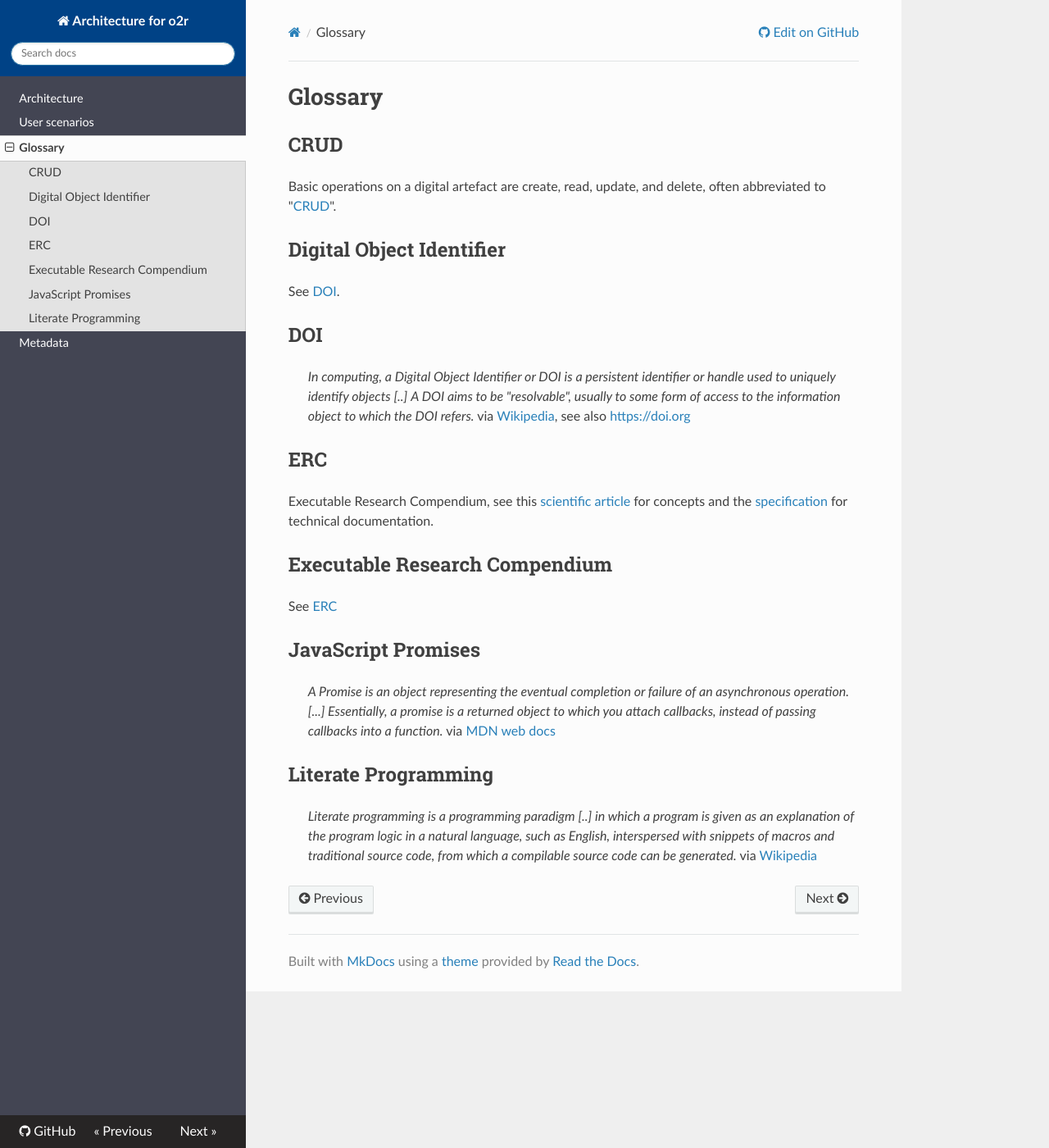
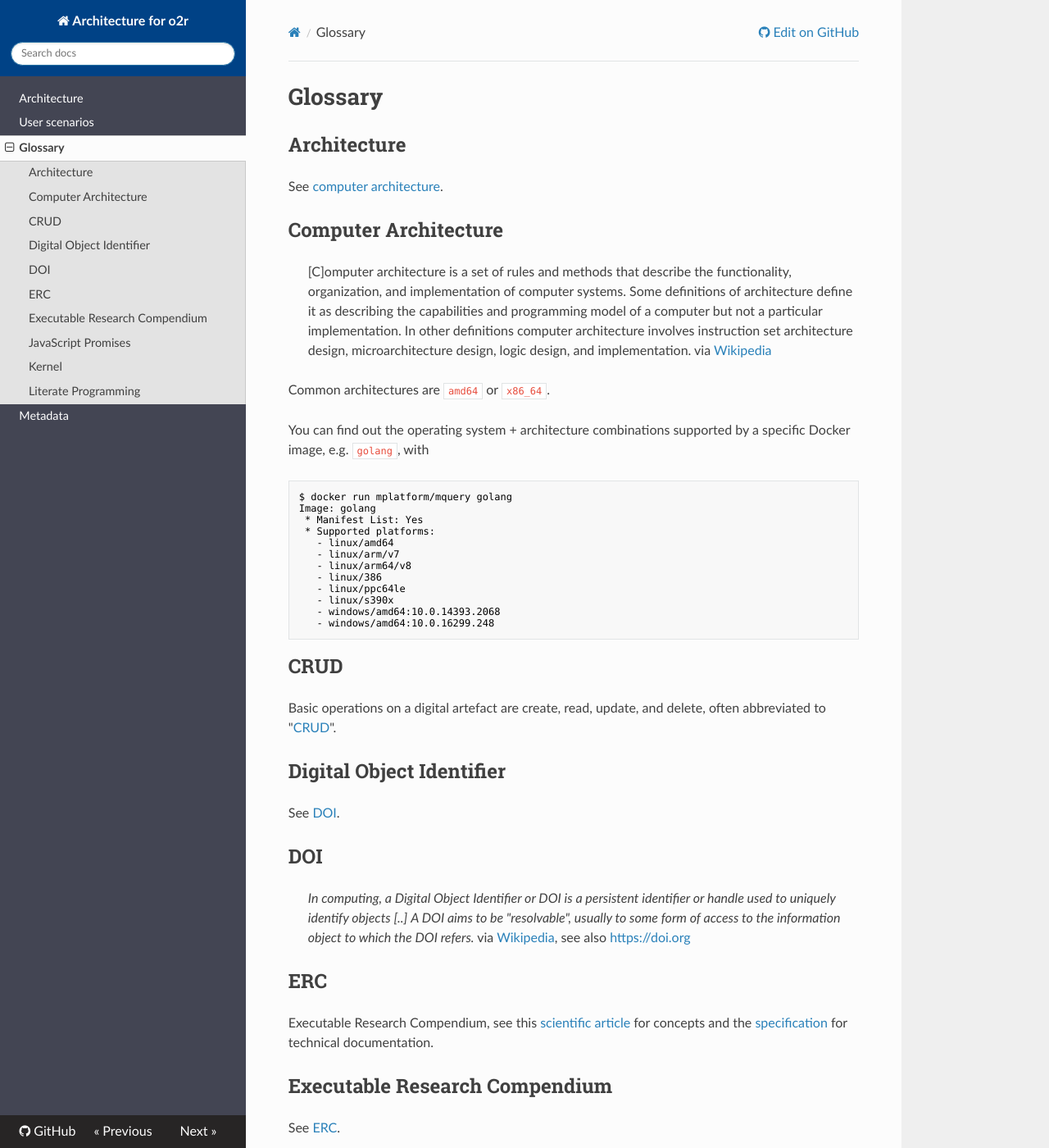
Before and after one commit to o2r-project/architecture, an MkDocs documentation site: the page built from docs/glossary.md, in a window 1280 px wide and 1400 px high. Shown: the whole window at 82% size. Built offline with MkDocs 1.6.1, drawn with Linux system fonts in a browser that asks for light colours; nearby versions of some CDN libraries; old or Windows-style settings are respelled for this version of MkDocs; some of the changed text lies outside the part shown.

Commit message:
handle OS/architectures and kernels

````diff
--- a/docs/glossary.md
+++ b/docs/glossary.md
@@ -1,4 +1,32 @@
 # Glossary
+
+## Architecture
+
+See [computer architecture](#computer-architecture).
+
+## Computer Architecture
+
+> [C]omputer architecture is a set of rules and methods that describe the functionality, organization, and implementation of computer systems. Some definitions of architecture define it as describing the capabilities and programming model of a computer but not a particular implementation. In other definitions computer architecture involves instruction set architecture design, microarchitecture design, logic design, and implementation.
+> via [Wikipedia](https://en.wikipedia.org/wiki/Computer_architecture)
+
+Common architectures are `amd64` or `x86_64`.
+
+You can find out the operating system + architecture combinations supported by a specific Docker image, e.g. `golang`, with
+
+```bash
+$ docker run mplatform/mquery golang
+Image: golang
+ * Manifest List: Yes
+ * Supported platforms:
+   - linux/amd64
+   - linux/arm/v7
+   - linux/arm64/v8
+   - linux/386
+   - linux/ppc64le
+   - linux/s390x
+   - windows/amd64:10.0.14393.2068
+   - windows/amd64:10.0.16299.248
+```
 
 ## CRUD
 
@@ -20,13 +48,20 @@ Executable Research Compendium, see this [scientific article](https://doi.org/10
 
 ## Executable Research Compendium
 
-See [ERC](#erc)
+See [ERC](#erc).
 
 ## JavaScript Promises
 
 > _A Promise is an object representing the eventual completion or failure of an asynchronous operation. [...] Essentially, a promise is a returned object to which you attach callbacks, instead of passing callbacks into a function._
 > via [MDN web docs](https://developer.mozilla.org/en-US/docs/Web/JavaScript/Guide/Using_promises)
 
+## Kernel
+
+> _The kernel is a computer program that is the core of a computer's operating system, with complete control over everything in the system._
+> via [Wikipedia](https://en.wikipedia.org/wiki/Kernel_(operating_system))
+
+A common example is the [Linux kernel](https://en.wikipedia.org/wiki/Linux_kernel).
+
 ## Literate Programming
 
 > _Literate programming is a programming paradigm [..] in which a program is given as an explanation of the program logic in a natural language, such as English, interspersed with snippets of macros and traditional source code, from which a compilable source code can be generated._
````
Also changed, not shown: docs/01_introduction-and-goals.md (+1 -0 lines), docs/02_architecture-constraints.md (+1 -0 lines), docs/04_solution-strategy.md (+3 -2 lines), docs/05_building-block-view.md (+6 -1 lines), docs/07_deployment-view.md (+3 -3 lines), docs/img/7.2-deployment-view-production-sketch.png, 1 other file.
